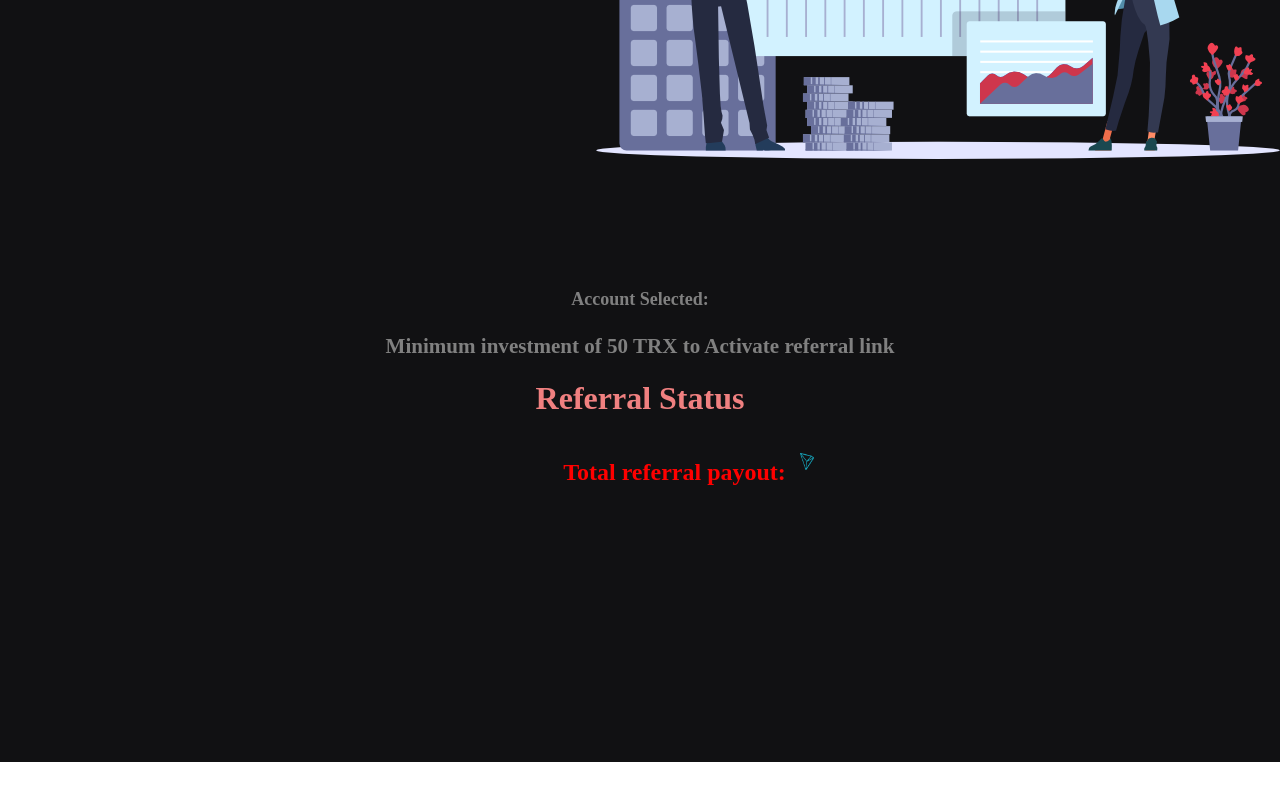
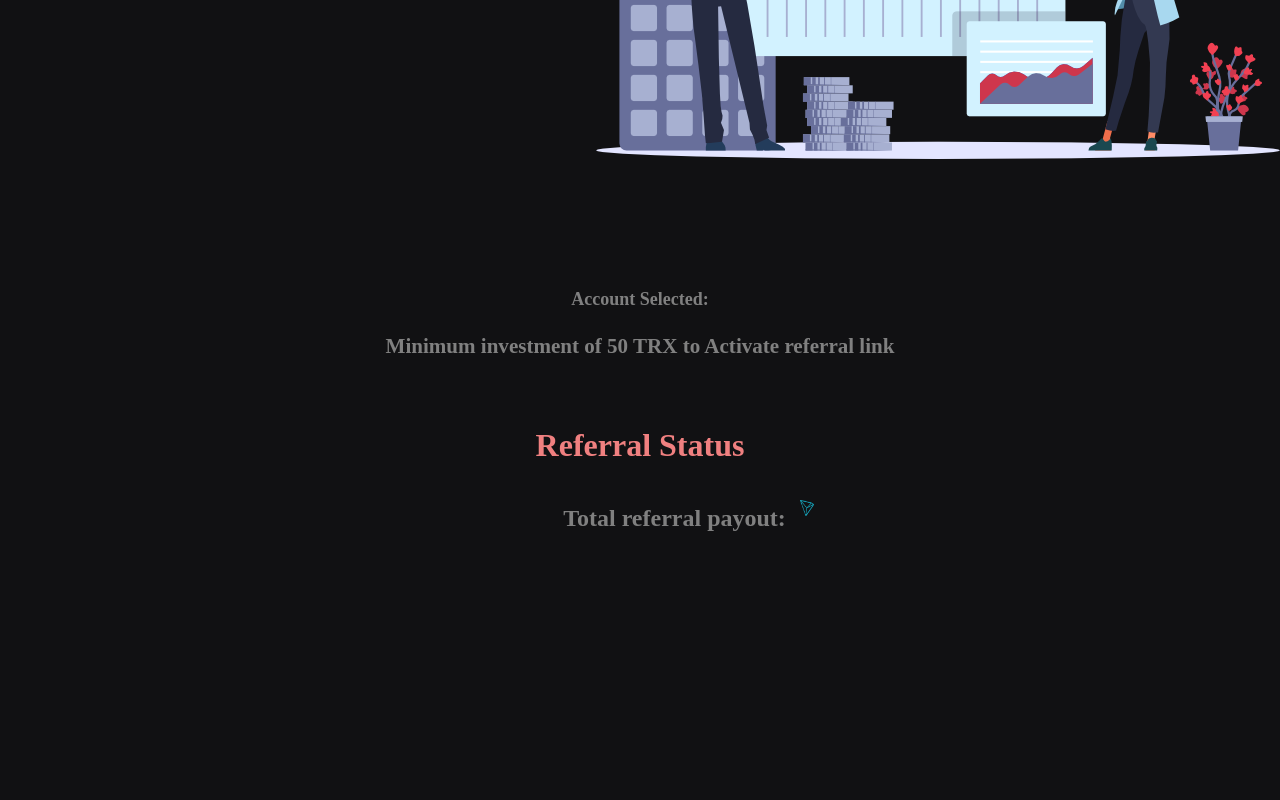
Before and after one commit to ali-203/myapp, a React (Create React App) app: page / in a window 1280 px wide. Shown: the part 2353-3153 px from the top of the page. Before the commit the page ends 3115 px from the top, so only its background shows below. Built offline with nearby package versions, Linux system fonts and the light colour scheme.

Commit message:
updated headin

```diff
--- a/src/App.css
+++ b/src/App.css
@@ -300,11 +300,15 @@ color: gray;
 .Referra_Status {
   text-align: center;
   color: lightcoral; ;
+  padding-top: 2%;
 }
 .referal {
+  font-size: unset;
   display: flex;
   padding-left: 44%;
-    display: flex;
+  color: gray;
+
+
 }
 .referal img{
   margin-top: 2%;
--- a/src/App.js
+++ b/src/App.js
@@ -126,6 +126,7 @@ function App() {
                 <h2>Total referral payout:</h2>
                 <img src="tron.png" width="2%" height="2%"/>
                 </div>
+
             </div>
 
         </div>
```
Also changed, not shown: 1 other file (tests, documents, lock files or other folders).
